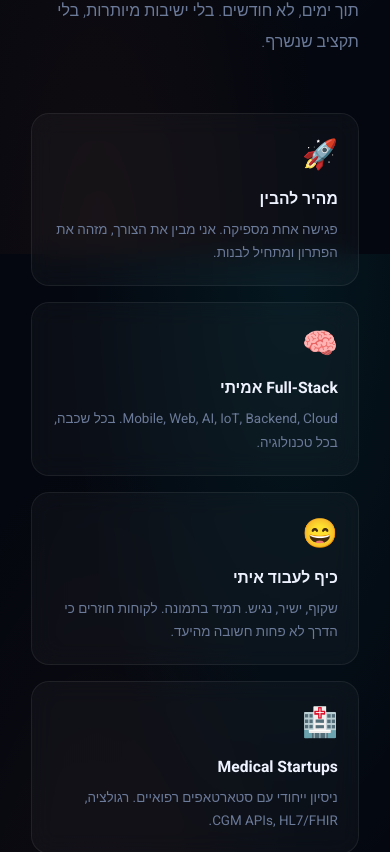
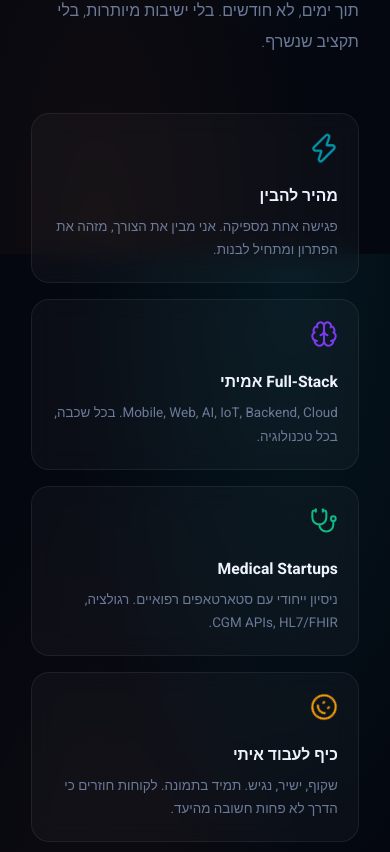
Before and after one commit to studioidan/popapp-website, a Next.js app: page / in a window 390 px wide. Shown: the part 1434-2286 px from the top of the page. Built offline with nearby package versions, Linux system fonts and the light colour scheme.

Commit message:
✨ Replace all emojis with Lucide icons — animated Zap/Smile/Rocket/Code2

```diff
--- a/components/About.tsx
+++ b/components/About.tsx
@@ -1,11 +1,14 @@
 'use client'
 import { useEffect, useRef } from 'react'
+import { Zap, Brain, Stethoscope, Smile, DollarSign, Handshake } from 'lucide-react'
 
 const HIGHLIGHTS = [
-  { icon: '🚀', title: 'מהיר להבין', desc: 'פגישה אחת מספיקה. אני מבין את הצורך, מזהה את הפתרון ומתחיל לבנות.' },
-  { icon: '🧠', title: 'Full-Stack אמיתי', desc: 'Mobile, Web, AI, IoT, Backend, Cloud. בכל שכבה, בכל טכנולוגיה.' },
-  { icon: '😄', title: 'כיף לעבוד איתי', desc: 'שקוף, ישיר, נגיש. תמיד בתמונה. לקוחות חוזרים כי הדרך לא פחות חשובה מהיעד.' },
-  { icon: '🏥', title: 'Medical Startups', desc: 'ניסיון ייחודי עם סטארטאפים רפואיים. רגולציה, CGM APIs, HL7/FHIR.' },
+  { Icon: Zap,         title: 'מהיר להבין',      text: 'פגישה אחת מספיקה. אני מבין את הצורך, מזהה את הפתרון ומתחיל לבנות.', color: '#00e5ff', anim: 'pulse' },
+  { Icon: Brain,       title: 'Full-Stack אמיתי', text: 'Mobile, Web, AI, IoT, Backend, Cloud. בכל שכבה, בכל טכנולוגיה.', color: '#7c3aed', anim: 'none' },
+  { Icon: Stethoscope, title: 'Medical Startups', text: 'ניסיון ייחודי עם סטארטאפים רפואיים. רגולציה, CGM APIs, HL7/FHIR.', color: '#10b981', anim: 'none' },
+  { Icon: Smile,       title: 'כיף לעבוד איתי',  text: 'שקוף, ישיר, נגיש. תמיד בתמונה. לקוחות חוזרים כי הדרך לא פחות חשובה מהיעד.', color: '#f59e0b', anim: 'spin-slow' },
+  { Icon: DollarSign,  title: 'תקציב בשליטה',    text: 'אתה משלם על קוד שרץ, לא על PM, QA וארכיטקטים שמעבירים הודעות.', color: '#ff6b35', anim: 'none' },
+  { Icon: Handshake,   title: 'שותף, לא קבלן',   text: 'מבין את הביזנס, שואל שאלות קשות, ומגיע עם הצעות משלי.', color: '#00e5ff', anim: 'none' },
 ]
 
 export default function About() {
@@ -44,7 +47,6 @@ export default function About() {
         pointerEvents:'none' }} />
 
       <div style={{ maxWidth: 900, margin: '0 auto' }}>
-
         <div ref={r(0)} data-i="0" style={{ display:'inline-flex', alignItems:'center', gap:10,
           fontSize:'0.68rem', fontWeight:700, letterSpacing:'3px',
           textTransform:'uppercase', color:'var(--accent)', marginBottom:24, ...anim() }}>
@@ -52,7 +54,6 @@ export default function About() {
           מי אני
         </div>
 
-        {/* name */}
         <p ref={r(1)} data-i="1" style={{ fontSize:'clamp(0.9rem,1.6vw,1rem)',
           fontWeight:600, color:'var(--text-muted)', letterSpacing:'1px',
           textTransform:'uppercase', marginBottom:12, ...anim(0.06) }}>
@@ -75,7 +76,7 @@ export default function About() {
 
         <p ref={r(4)} data-i="4" style={{ fontSize:'clamp(1rem,1.8vw,1.12rem)', fontWeight:300,
           color:'var(--text-secondary)', lineHeight:1.9, marginBottom:16, maxWidth:680, ...anim(0.18) }}>
-          יש לי אובססיה ללמוד דברים חדשים — אני אוהב לצאת מאזור הנוחות שלי, להתמודד עם תחומים שלא מכרתי, ולצאת מהם עם פתרון שעובד. זה מה שגרם לי לנגוע בכל כך הרבה עולמות שונים.
+          יש לי אובססיה ללמוד דברים חדשים. אני אוהב לצאת מאזור הנוחות שלי, להתמודד עם תחומים שלא מכרתי, ולצאת מהם עם פתרון שעובד. זה מה שגרם לי לנגוע בכל כך הרבה עולמות שונים.
         </p>
 
         <p ref={r(5)} data-i="5" style={{ fontSize:'clamp(1rem,1.8vw,1.12rem)', fontWeight:300,
@@ -85,6 +86,7 @@ export default function About() {
           {' '}פגישה אחת מספיקה כדי שאבין בדיוק מה צריך, ומשם קוד שרץ תוך ימים, לא חודשים. בלי ישיבות מיותרות, בלי תקציב שנשרף.
         </p>
 
+        {/* highlights grid */}
         <div style={{ display:'grid',
           gridTemplateColumns:'repeat(auto-fit,minmax(min(100%,200px),1fr))', gap:16 }}>
           {HIGHLIGHTS.map((h, i) => (
@@ -92,17 +94,39 @@ export default function About() {
               style={{ background:'rgba(255,255,255,0.03)', backdropFilter:'blur(12px)',
                 border:'1px solid rgba(255,255,255,0.07)', borderRadius:18,
                 padding:'clamp(20px,3vw,28px)', ...anim((6+i)*0.07),
-                transition: `opacity 0.7s ease ${(6+i)*0.07}s, transform 0.7s ease ${(6+i)*0.07}s, border-color 0.3s, transform 0.3s` }}
-              onMouseEnter={e => { e.currentTarget.style.borderColor='rgba(0,229,255,0.25)'; e.currentTarget.style.transform='translateY(-4px)' }}
-              onMouseLeave={e => { e.currentTarget.style.borderColor='rgba(255,255,255,0.07)'; e.currentTarget.style.transform='translateY(0)' }}
+                transition: `opacity 0.7s ease ${(6+i)*0.07}s, transform 0.7s ease ${(6+i)*0.07}s, border-color 0.3s, box-shadow 0.3s` }}
+              onMouseEnter={e => {
+                e.currentTarget.style.borderColor=`${h.color}44`
+                e.currentTarget.style.transform='translateY(-4px)'
+                e.currentTarget.style.boxShadow=`0 16px 48px ${h.color}14`
+              }}
+              onMouseLeave={e => {
+                e.currentTarget.style.borderColor='rgba(255,255,255,0.07)'
+                e.currentTarget.style.transform='translateY(0)'
+                e.currentTarget.style.boxShadow='none'
+              }}
             >
-              <div style={{ fontSize:'1.8rem', marginBottom:12 }}>{h.icon}</div>
+              <div style={{ marginBottom:16 }}>
+                <h.Icon
+                  size={28}
+                  color={h.color}
+                  strokeWidth={1.75}
+                  style={{
+                    animation: h.anim === 'pulse'
+                      ? 'icon-pulse 2s ease-in-out infinite'
+                      : h.anim === 'spin-slow'
+                      ? 'icon-spin 6s linear infinite'
+                      : 'none',
+                  }}
+                />
+              </div>
               <div style={{ fontWeight:700, fontSize:'0.98rem', marginBottom:8 }}>{h.title}</div>
-              <p style={{ color:'var(--text-secondary)', fontSize:'0.84rem', lineHeight:1.72 }}>{h.desc}</p>
+              <p style={{ color:'var(--text-secondary)', fontSize:'0.84rem', lineHeight:1.72 }}>{h.text}</p>
             </div>
           ))}
         </div>
 
+        {/* stats */}
         <div ref={r(10)} data-i="10" style={{ display:'flex', gap:'clamp(24px,5vw,64px)',
           flexWrap:'wrap', paddingTop:48, marginTop:48,
           borderTop:'1px solid var(--border)', ...anim(0.5) }}>
@@ -121,6 +145,17 @@ export default function About() {
           ))}
         </div>
       </div>
+
+      <style>{`
+        @keyframes icon-pulse {
+          0%,100% { opacity:1; transform:scale(1); }
+          50% { opacity:0.7; transform:scale(1.15); }
+        }
+        @keyframes icon-spin {
+          from { transform:rotate(0deg); }
+          to   { transform:rotate(360deg); }
+        }
+      `}</style>
     </section>
   )
 }
--- a/components/WhyMe.tsx
+++ b/components/WhyMe.tsx
@@ -1,13 +1,14 @@
 'use client'
 import { useEffect, useRef } from 'react'
+import { Zap, Brain, Stethoscope, Smile, DollarSign, Handshake } from 'lucide-react'
 
 const cards = [
-  { icon:'⚡', title:'מהירות ללא פשרות', text:'תוך ימים, לא חודשים. בלי שרשראות אישור. קוד שרץ תוך שעות.', accent:'#00e5ff' },
-  { icon:'🧠', title:'Senior בכל שכבה', text:'Frontend, Backend, Mobile, AI, Cloud, DevOps. לא מעביר לאחר.', accent:'#7c3aed' },
-  { icon:'🏥', title:'Medical Startups', text:'ניסיון עם רגולציה רפואית, CGM APIs, HL7/FHIR. מוצרים שצוות רפואי סומך עליהם.', accent:'#10b981' },
-  { icon:'😄', title:'כיף לעבוד איתי', text:'ישיר, שקוף, נגיש. תמיד בתמונה. לקוחות חוזרים כי הדרך לא פחות חשובה מהיעד.', accent:'#f59e0b' },
-  { icon:'💰', title:'תקציב בשליטה', text:'אתה משלם על קוד שרץ, לא על PM, QA וארכיטקטים שמעבירים הודעות.', accent:'#ff6b35' },
-  { icon:'🤝', title:'שותף, לא קבלן', text:'מבין את הביזנס, שואל שאלות קשות, ומגיע עם הצעות משלי.', accent:'#00e5ff' },
+  { Icon: Zap,         title:'מהירות ללא פשרות', text:'תוך ימים, לא חודשים. בלי שרשראות אישור. קוד שרץ תוך שעות.', accent:'#00e5ff', anim:'pulse' },
+  { Icon: Brain,       title:'Senior בכל שכבה',  text:'Frontend, Backend, Mobile, AI, Cloud, DevOps. לא מעביר לאחר.', accent:'#7c3aed', anim:'none' },
+  { Icon: Stethoscope, title:'Medical Startups', text:'ניסיון עם רגולציה רפואית, CGM APIs, HL7/FHIR. מוצרים שצוות רפואי סומך עליהם.', accent:'#10b981', anim:'none' },
+  { Icon: Smile,       title:'כיף לעבוד איתי',  text:'ישיר, שקוף, נגיש. תמיד בתמונה. לקוחות חוזרים כי הדרך לא פחות חשובה מהיעד.', accent:'#f59e0b', anim:'spin-slow' },
+  { Icon: DollarSign,  title:'תקציב בשליטה',    text:'אתה משלם על קוד שרץ, לא על PM, QA וארכיטקטים שמעבירים הודעות.', accent:'#ff6b35', anim:'none' },
+  { Icon: Handshake,   title:'שותף, לא קבלן',   text:'מבין את הביזנס, שואל שאלות קשות, ומגיע עם הצעות משלי.', accent:'#00e5ff', anim:'none' },
 ]
 
 export default function WhyMe() {
@@ -30,15 +31,10 @@ export default function WhyMe() {
 
   return (
     <section id="why" style={{
-      position: 'relative', zIndex: 10,
-      padding: 'clamp(80px,10vw,140px) clamp(24px,8vw,120px)',
+      position:'relative', zIndex:10,
+      padding:'clamp(80px,10vw,140px) clamp(24px,8vw,120px)',
     }}>
-      <div style={{ position:'absolute', top:'30%', left:0,
-        width:'min(400px,50vw)', height:'min(400px,50vw)', borderRadius:'50%',
-        background:'radial-gradient(circle,rgba(0,229,255,0.04),transparent 70%)',
-        pointerEvents:'none' }} />
-
-      <div style={{ maxWidth: 1100, margin: '0 auto' }}>
+      <div style={{ maxWidth:1100, margin:'0 auto' }}>
         <div style={{ display:'flex', alignItems:'center', gap:10, fontSize:'0.68rem',
           fontWeight:700, letterSpacing:'3px', textTransform:'uppercase',
           color:'var(--accent)', marginBottom:16 }}>
@@ -55,7 +51,6 @@ export default function WhyMe() {
           </span>
         </h2>
 
-        {/* 3×2 symmetric grid */}
         <div style={{
           display: 'grid',
           gridTemplateColumns: 'repeat(3, 1fr)',
@@ -66,50 +61,53 @@ export default function WhyMe() {
               ref={el => { refs.current[i] = el }}
               data-i={i}
               style={{
-                position: 'relative', overflow: 'hidden',
-                background: 'rgba(8,14,31,0.6)', backdropFilter: 'blur(16px)',
-                border: '1px solid rgba(255,255,255,0.07)', borderRadius: 18,
-                padding: 'clamp(24px,3vw,32px)',
-                display: 'flex', flexDirection: 'column', gap: 12,
-                opacity: 0, transform: 'translateY(28px) scale(0.97)',
-                transition: `border-color 0.3s, box-shadow 0.3s, transform 0.3s,
-                             opacity 0.6s ease ${i*0.08}s, transform 0.6s ease ${i*0.08}s`,
+                position:'relative', overflow:'hidden',
+                background:'rgba(8,14,31,0.6)', backdropFilter:'blur(16px)',
+                border:'1px solid rgba(255,255,255,0.07)', borderRadius:18,
+                padding:'clamp(24px,3vw,32px)',
+                display:'flex', flexDirection:'column', gap:12,
+                opacity:0, transform:'translateY(28px) scale(0.97)',
+                transition:`border-color 0.3s, box-shadow 0.3s, transform 0.3s,
+                            opacity 0.6s ease ${i*0.08}s, transform 0.6s ease ${i*0.08}s`,
               }}
               onMouseEnter={e => {
-                e.currentTarget.style.borderColor = `${c.accent}44`
-                e.currentTarget.style.transform = 'translateY(-5px)'
-                e.currentTarget.style.boxShadow = `0 20px 60px ${c.accent}14, 0 0 0 1px ${c.accent}22`
+                e.currentTarget.style.borderColor=`${c.accent}44`
+                e.currentTarget.style.transform='translateY(-5px)'
+                e.currentTarget.style.boxShadow=`0 20px 60px ${c.accent}14, 0 0 0 1px ${c.accent}22`
               }}
               onMouseLeave={e => {
-                e.currentTarget.style.borderColor = 'rgba(255,255,255,0.07)'
-                e.currentTarget.style.transform = 'translateY(0)'
-                e.currentTarget.style.boxShadow = 'none'
+                e.currentTarget.style.borderColor='rgba(255,255,255,0.07)'
+                e.currentTarget.style.transform='translateY(0)'
+                e.currentTarget.style.boxShadow='none'
               }}
             >
-              {/* inner glow */}
-              <div style={{
-                position: 'absolute', top: -40, right: -40,
-                width: 120, height: 120, borderRadius: '50%',
-                background: `radial-gradient(circle, ${c.accent}12, transparent)`,
-                pointerEvents: 'none',
-              }} />
-              <div style={{ fontSize: '2rem', lineHeight: 1 }}>{c.icon}</div>
-              <div style={{ fontWeight: 700, fontSize: '1rem', letterSpacing: '-0.3px' }}>{c.title}</div>
-              <p style={{ color: 'var(--text-secondary)', fontSize: '0.86rem', lineHeight: 1.75, flex: 1 }}>{c.text}</p>
+              <div style={{ position:'absolute', top:-36, right:-36, width:110, height:110,
+                borderRadius:'50%', background:`radial-gradient(circle,${c.accent}10,transparent)`,
+                pointerEvents:'none' }} />
+
+              <c.Icon
+                size={26}
+                color={c.accent}
+                strokeWidth={1.75}
+                style={{
+                  animation: c.anim==='pulse' ? 'icon-pulse 2s ease-in-out infinite'
+                    : c.anim==='spin-slow'    ? 'icon-spin 6s linear infinite'
+                    : 'none',
+                }}
+              />
+              <div style={{ fontWeight:700, fontSize:'1rem', letterSpacing:'-0.3px' }}>{c.title}</div>
+              <p style={{ color:'var(--text-secondary)', fontSize:'0.86rem', lineHeight:1.75, flex:1 }}>{c.text}</p>
             </div>
           ))}
         </div>
+      </div>
 
-        {/* mobile: 2 cols */}
-        <style>{`
-          @media (max-width: 640px) {
-            #why-grid { grid-template-columns: repeat(2, 1fr) !important; }
-          }
-          @media (max-width: 400px) {
-            #why-grid { grid-template-columns: 1fr !important; }
-          }
-        `}</style>
-      </div>
+      <style>{`
+        @media (max-width: 640px) { #why .grid { grid-template-columns: repeat(2,1fr) !important; } }
+        @media (max-width: 400px) { #why .grid { grid-template-columns: 1fr !important; } }
+        @keyframes icon-pulse { 0%,100%{opacity:1;transform:scale(1)} 50%{opacity:0.7;transform:scale(1.2)} }
+        @keyframes icon-spin  { from{transform:rotate(0deg)} to{transform:rotate(360deg)} }
+      `}</style>
     </section>
   )
 }
--- a/package.json
+++ b/package.json
@@ -14,6 +14,7 @@
     "framer-motion": "^11.18.2",
     "gsap": "^3.15.0",
     "lenis": "^1.3.23",
+    "lucide-react": "^1.21.0",
     "next": "14.2.3",
     "react": "^18",
     "react-dom": "^18",
```
Also changed, not shown: components/Process.tsx (+61 -36 lines), 1 other file (tests, documents, lock files or other folders).
